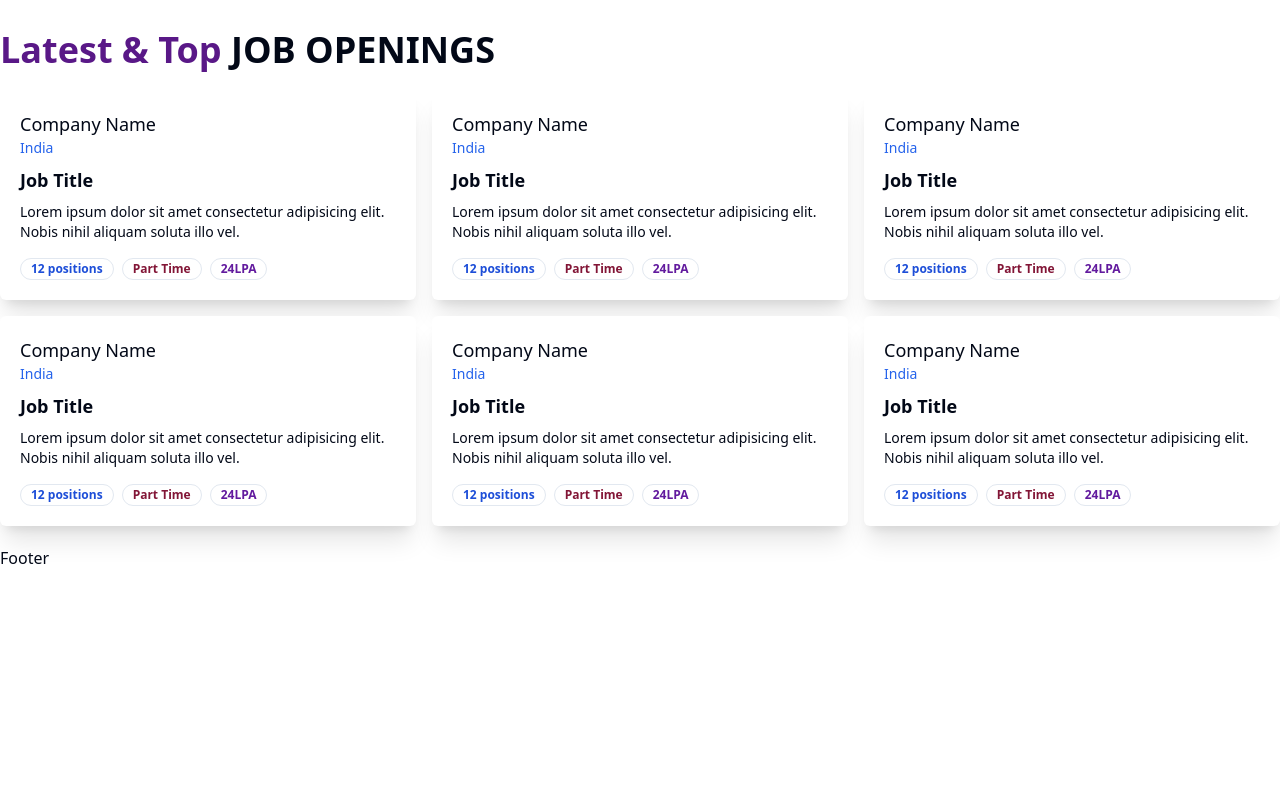
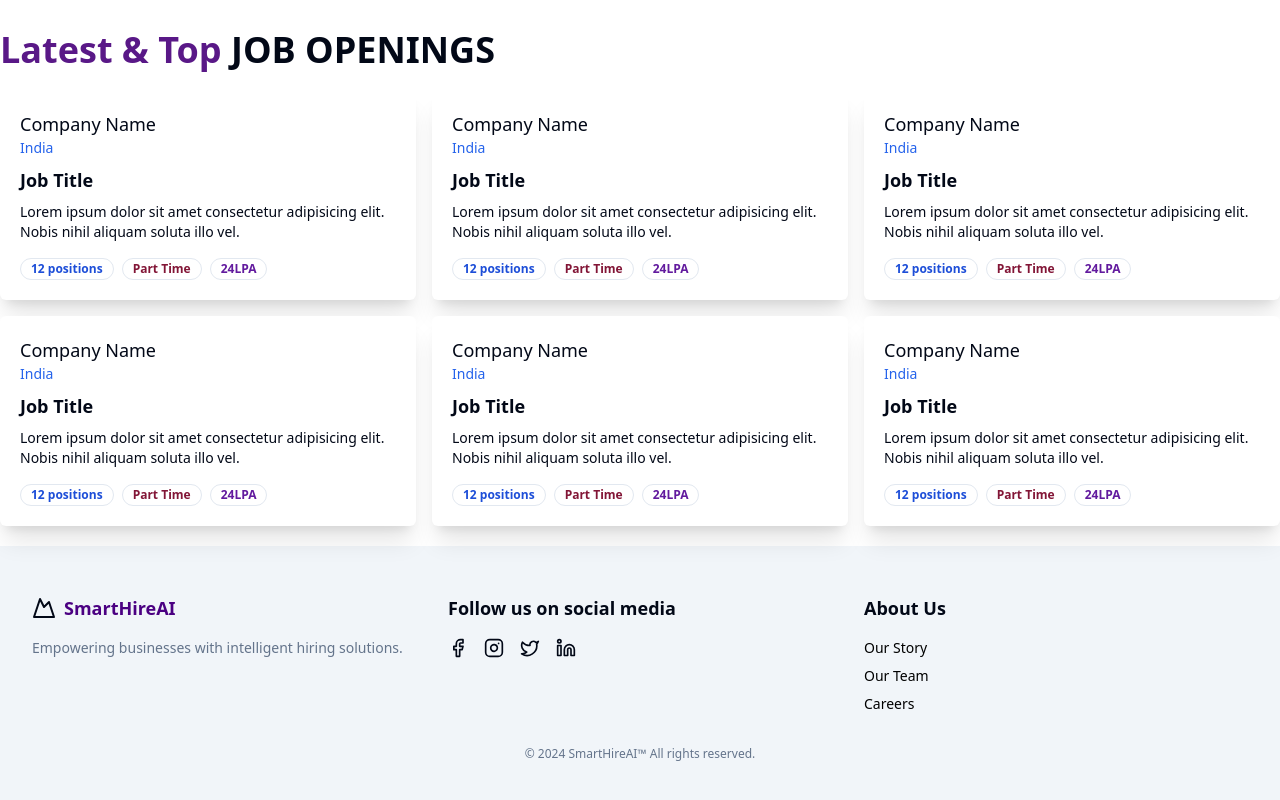
Before and after one commit to shantanusabyasachi16/SmartHireAI, a React (Vite) app in the folder frontend/: page / in a window 1280 px wide. Shown: the part 536-1336 px from the top of the page. Before the commit the page ends 1106 px from the top, so only its background shows below. Built offline with nearby package versions, Linux system fonts and the light colour scheme.

Commit message:
created footer component

```diff
--- a/frontend/src/components/shared/Footer.jsx
+++ b/frontend/src/components/shared/Footer.jsx
@@ -1,9 +1,171 @@
-import React from 'react'
+import { Link } from 'react-router-dom';
 
-const Footer = () => {
+// Define icon components
+function FacebookIcon(props) {
   return (
-    <div>Footer</div>
-  )
+    <svg
+      {...props}
+      xmlns="http://www.w3.org/2000/svg"
+      width="24"
+      height="24"
+      viewBox="0 0 24 24"
+      fill="none"
+      stroke="currentColor"
+      strokeWidth="2"
+      strokeLinecap="round"
+      strokeLinejoin="round"
+    >
+      <path d="M18 2h-3a5 5 0 0 0-5 5v3H7v4h3v8h4v-8h3l1-4h-4V7a1 1 0 0 1 1-1h3z" />
+    </svg>
+  );
 }
 
-export default Footer
+function InstagramIcon(props) {
+  return (
+    <svg
+      {...props}
+      xmlns="http://www.w3.org/2000/svg"
+      width="24"
+      height="24"
+      viewBox="0 0 24 24"
+      fill="none"
+      stroke="currentColor"
+      strokeWidth="2"
+      strokeLinecap="round"
+      strokeLinejoin="round"
+    >
+      <rect width="20" height="20" x="2" y="2" rx="5" ry="5" />
+      <path d="M16 11.37A4 4 0 1 1 12.63 8 4 4 0 0 1 16 11.37z" />
+      <line x1="17.5" x2="17.51" y1="6.5" y2="6.5" />
+    </svg>
+  );
+}
+
+function LinkedinIcon(props) {
+  return (
+    <svg
+      {...props}
+      xmlns="http://www.w3.org/2000/svg"
+      width="24"
+      height="24"
+      viewBox="0 0 24 24"
+      fill="none"
+      stroke="currentColor"
+      strokeWidth="2"
+      strokeLinecap="round"
+      strokeLinejoin="round"
+    >
+      <path d="M16 8a6 6 0 0 1 6 6v7h-4v-7a2 2 0 0 0-2-2 2 2 0 0 0-2 2v7h-4v-7a6 6 0 0 1 6-6z" />
+      <rect width="4" height="12" x="2" y="9" />
+      <circle cx="4" cy="4" r="2" />
+    </svg>
+  );
+}
+
+function MountainIcon(props) {
+  return (
+    <svg
+      {...props}
+      xmlns="http://www.w3.org/2000/svg"
+      width="24"
+      height="24"
+      viewBox="0 0 24 24"
+      fill="none"
+      stroke="currentColor"
+      strokeWidth="2"
+      strokeLinecap="round"
+      strokeLinejoin="round"
+    >
+      <path d="m8 3 4 8 5-5 5 15H2L8 3z" />
+    </svg>
+  );
+}
+
+function TwitterIcon(props) {
+  return (
+    <svg
+      {...props}
+      xmlns="http://www.w3.org/2000/svg"
+      width="24"
+      height="24"
+      viewBox="0 0 24 24"
+      fill="none"
+      stroke="currentColor"
+      strokeWidth="2"
+      strokeLinecap="round"
+      strokeLinejoin="round"
+    >
+      <path d="M22 4s-.7 2.1-2 3.4c1.6 10-9.4 17.3-18 11.6 2.2.1 4.4-.6 6-2C3 15.5.5 9.6 3 5c2.2 2.6 5.6 4.1 9 4-.9-4.2 4-6.6 7-3.8 1.1 0 3-1.2 3-1.2z" />
+    </svg>
+  );
+}
+
+function XIcon(props) {
+  return (
+    <svg
+      {...props}
+      xmlns="http://www.w3.org/2000/svg"
+      width="24"
+      height="24"
+      viewBox="0 0 24 24"
+      fill="none"
+      stroke="currentColor"
+      strokeWidth="2"
+      strokeLinecap="round"
+      strokeLinejoin="round"
+    >
+      <path d="M18 6 6 18" />
+      <path d="m6 6 12 12" />
+    </svg>
+  );
+}
+
+export default function Footer() {
+  return (
+    <footer className="bg-muted py-8 md:py-12 w-full">
+      <div className="container max-w-7xl grid grid-cols-1 md:grid-cols-2 lg:grid-cols-3 gap-8 text-sm">
+        <div className="flex flex-col items-start gap-4">
+          <div className="flex items-center gap-2">
+            <MountainIcon className="w-6 h-6" />
+            <span className="font-bold text-lg text-[#4b0082] cursor-pointer">SmartHireAI</span>
+          </div>
+          <p className="text-muted-foreground">Empowering businesses with intelligent hiring solutions.</p>
+        </div>
+        <div className="flex flex-col items-start gap-4">
+          <h3 className="font-semibold text-lg ">Follow us on social media</h3>
+          <div className="flex items-center gap-4">
+            <Link to="#" aria-label="Facebook">
+              <FacebookIcon className="w-5 h-5 hover:text-blue-600" />
+            </Link>
+            <Link to="#" aria-label="Instagram">
+              <InstagramIcon className="w-5 h-5 hover:text-pink-600" />
+            </Link>
+            <Link to="#" aria-label="Twitter">
+              <TwitterIcon className="w-5 h-5 hover:text-blue-400" />
+            </Link>
+            <Link to="#" aria-label="LinkedIn">
+              <LinkedinIcon className="w-5 h-5 hover:text-blue-700" />
+            </Link>
+          </div>
+        </div>
+        <div className="flex flex-col items-start gap-4">
+          <h3 className="font-semibold text-lg ">About Us</h3>
+          <div className="flex flex-col gap-2">
+            <Link to="#" className=" font-medium text-black hover:text-[#4b0082] ">
+              Our Story
+            </Link>
+            <Link to="#" className="font-medium text-black hover:text-[#4b0082]">
+              Our Team
+            </Link>
+            <Link to="#" className="font-medium  text-black hover:text-[#4b0082]">
+              Careers
+            </Link>
+          </div>
+        </div>
+      </div>
+      <div className="container max-w-7xl mt-8 flex flex-col items-center text-xs text-muted-foreground">
+        <p className="text-center">&copy; 2024 SmartHireAI&trade; All rights reserved.</p>
+      </div>
+    </footer>
+  );
+}
```
